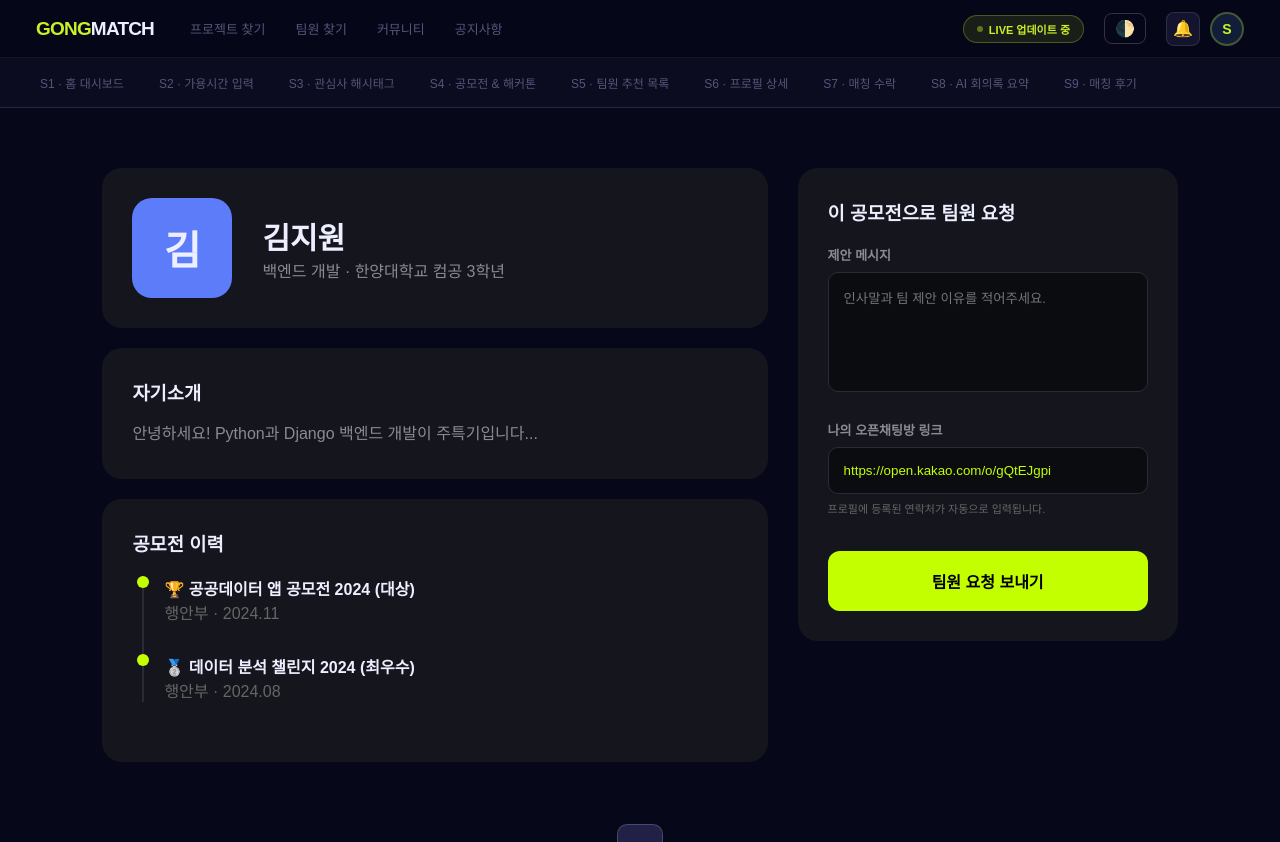
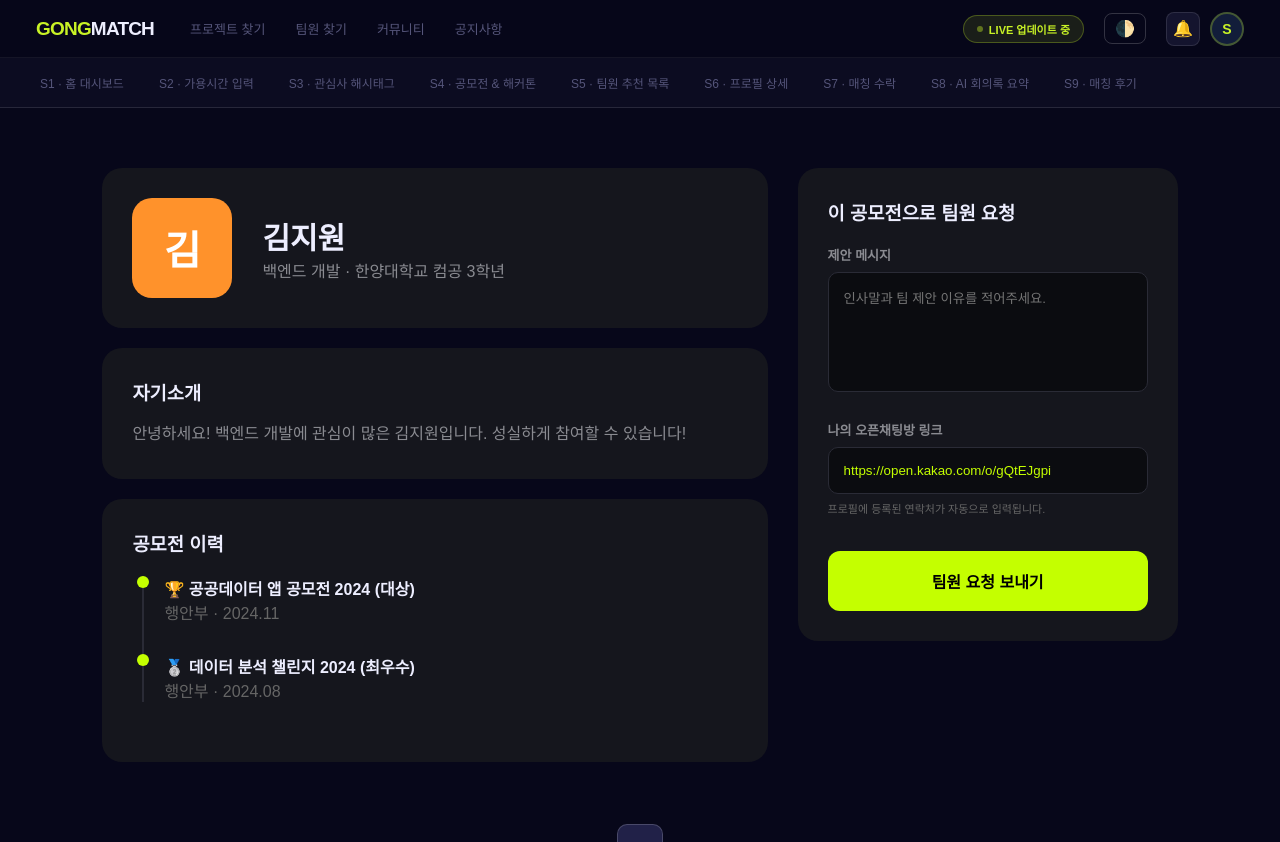
Before and after one commit to gitubbreaker/gongmatch, a React (Create React App) app in the folder frontend/: page /profile-detail in a window 1280 px wide. Built offline with nearby package versions, Linux system fonts and the light colour scheme; no server answers; sample sign-in values are in the browser's storage.

Commit message:
feat(ui): make ProfileDetailPage dynamic to show other users' profiles

```diff
--- a/frontend/src/pages/ProfileDetailPage.jsx
+++ b/frontend/src/pages/ProfileDetailPage.jsx
@@ -1,6 +1,6 @@
 import React from 'react';
 import styled from 'styled-components';
-import { useNavigate } from 'react-router-dom';
+import { useNavigate, useLocation } from 'react-router-dom';
 import { showToast } from '../App';
 import api from '../api';
 
@@ -28,8 +28,19 @@ const Timeline = styled.div`
 
 function ProfileDetailPage() {
   const navigate = useNavigate();
+  const location = useLocation();
   const [reqMessage, setReqMessage] = React.useState('');
   const [kakaoLink, setKakaoLink] = React.useState('');
+
+  // 동적 프로필 정보
+  const author = location.state?.author || '김지원';
+  const role = location.state?.role || '백엔드 개발';
+  const major = location.state?.major || '한양대학교 컴공';
+  const grade = location.state?.grade ? `${location.state.grade}학년` : '3학년';
+  const authorIcon = author.charAt(0);
+  const colorIndex = author.charCodeAt(0) % 5;
+  const colors = ['#5c7cfa', '#f06595', '#20c997', '#ff922b', '#845ef7'];
+  const profileColor = colors[colorIndex];
 
   React.useEffect(() => {
     api.get('/api/students/me').then(res => {
@@ -54,12 +65,12 @@ function ProfileDetailPage() {
     <Container>
       <div>
         <Section style={{display:'flex', gap:'30px', alignItems:'center'}}>
-          <div style={{width:'100px', height:'100px', background:'#5c7cfa', borderRadius:'20px', display:'flex', alignItems:'center', justifyContent:'center', fontSize:'40px', fontWeight:'bold'}}>김</div>
-          <div><h1 style={{fontSize:'30px'}}>김지원</h1><p style={{color:'#8a8b91'}}>백엔드 개발 · 한양대학교 컴공 3학년</p></div>
+          <div style={{width:'100px', height:'100px', background: profileColor, borderRadius:'20px', display:'flex', alignItems:'center', justifyContent:'center', fontSize:'40px', fontWeight:'bold', color: '#fff'}}>{authorIcon}</div>
+          <div><h1 style={{fontSize:'30px'}}>{author}</h1><p style={{color:'#8a8b91'}}>{role} · {major} {grade}</p></div>
         </Section>
         <Section>
           <h3>자기소개</h3>
-          <p style={{color:'#8a8b91', marginTop:'15px', lineHeight:'1.8'}}>안녕하세요! Python과 Django 백엔드 개발이 주특기입니다...</p>
+          <p style={{color:'#8a8b91', marginTop:'15px', lineHeight:'1.8'}}>안녕하세요! {role}에 관심이 많은 {author}입니다. 성실하게 참여할 수 있습니다!</p>
         </Section>
         <Section>
           <h3>공모전 이력</h3>
--- a/frontend/src/pages/S4Board.jsx
+++ b/frontend/src/pages/S4Board.jsx
@@ -256,7 +256,7 @@ function S4Board() {
       showToast('운영팀 프로필입니다.');
     } else {
       showToast(`${author}님의 프로필 페이지로 이동합니다.`);
-      navigate('#');
+      navigate('/profile-detail', { state: { author } });
     }
   };
 
--- a/frontend/src/pages/S5Candidates.jsx
+++ b/frontend/src/pages/S5Candidates.jsx
@@ -377,7 +377,7 @@ function S5Candidates() {
                   </div>
                   <div style={{display:'flex', flexDirection:'column', gap:'8px', width:'100%'}}>
                     <button className="btn-prim" style={{width:'100%', padding:'12px', borderRadius:'10px', fontSize:'14px', fontWeight:'800'}} onClick={() => openModal(c.id, c.name, c.totalScore)}>팀원 요청하기</button>
-                    <button className="btn-ghost" style={{width:'100%', padding:'10px', fontSize:'12px'}} onClick={() => navigate(`/profile`)}>상세 프로필 보기</button>
+                    <button className="btn-ghost" style={{width:'100%', padding:'10px', fontSize:'12px'}} onClick={() => navigate(`/profile-detail`, { state: { author: c.name, role: c.role, major: c.major, grade: c.grade } })}>상세 프로필 보기</button>
                   </div>
                 </div>
               </div>
```
